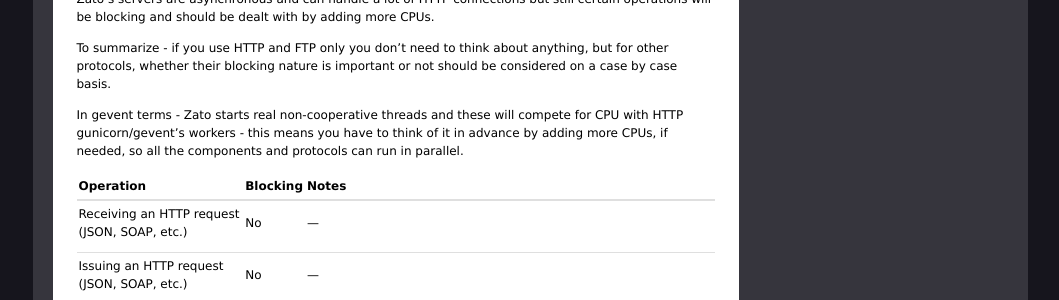
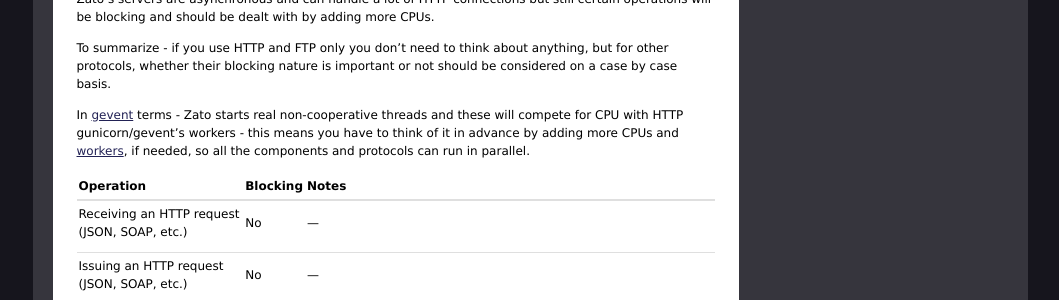
Before and after one commit to rfdiazpr/zato-docs, a Sphinx documentation site: the page built from sphinx/architecture/overview.txt, in a window 1280 px wide. Shown: the part 1107-1407 px from the top of the page, without its empty margins (110-1169 px from the left). Built offline with Sphinx 7.4.7, drawn with Linux system fonts in a browser that asks for light colours.

Commit message:
Added links

```diff
--- a/sphinx/architecture/overview.txt
+++ b/sphinx/architecture/overview.txt
@@ -49,9 +49,11 @@
 but for other protocols, whether their blocking nature is important or not should
 be considered on a case by case basis.
 
-In gevent terms - Zato starts real non-cooperative threads and these will compete for CPU with
+In `gevent <http://gevent.org>`_ terms - Zato starts real non-cooperative threads and these will compete for CPU with
 HTTP gunicorn/gevent's workers - this means you have to think of it in advance
-by adding more CPUs, if needed, so all the components and protocols can run in parallel.
+by adding more CPUs and
+:ref:`workers <admin-guide-config-server-main.gunicorn_workers>`,
+if needed, so all the components and protocols can run in parallel.
 
 ======================================================== ======== ===========================================================================
 Operation                                                Blocking Notes
```
